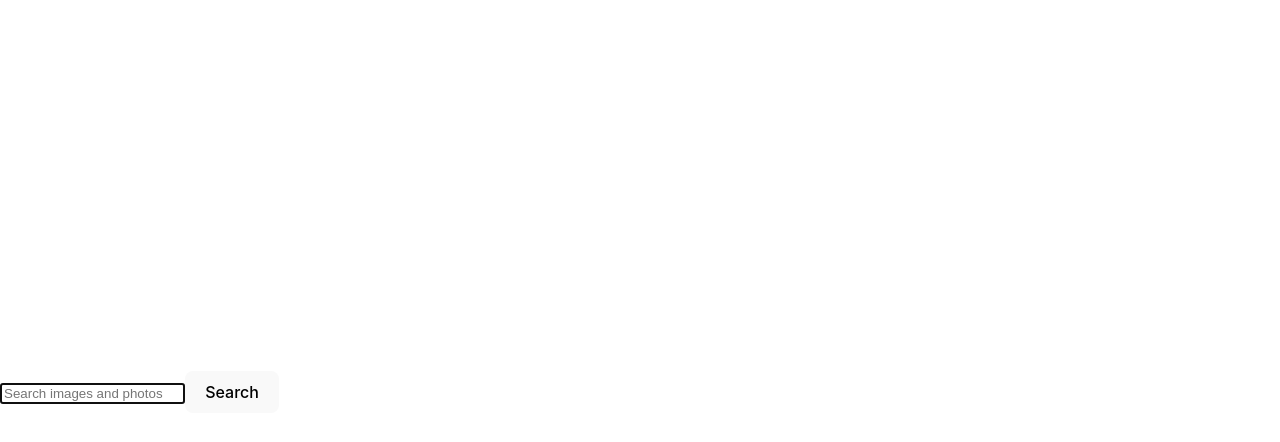
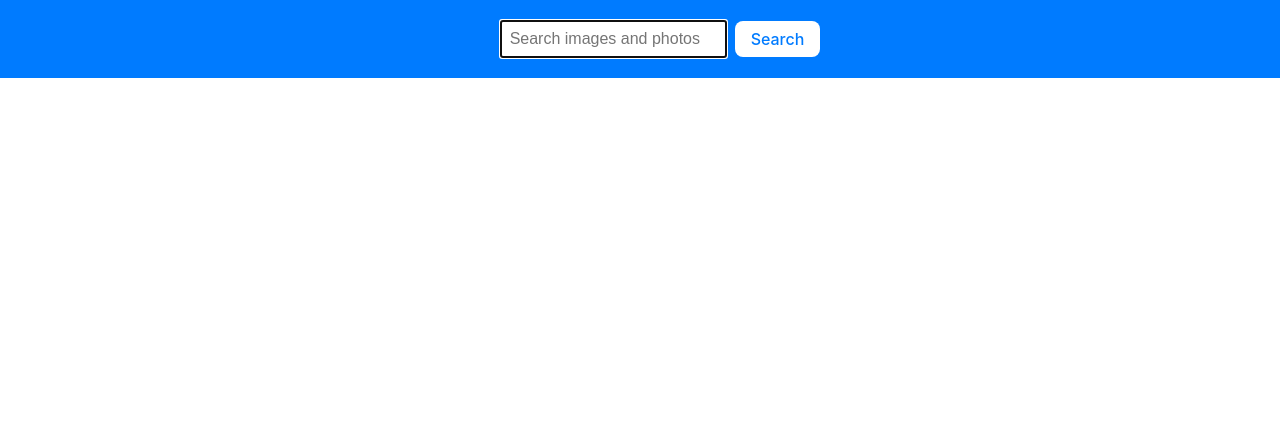
Before and after one commit to VadymMurzin/goit-react-hw-04, a React (Vite) app: page / in a window 1280 px wide. Shown: the top 442 px of the page. Built offline with nearby package versions, Linux system fonts and the light colour scheme.

Commit message:
Fix ImageModal add style SearchBar and ImageGallery

```diff
--- a/src/components/App.jsx
+++ b/src/components/App.jsx
@@ -9,7 +9,6 @@ import ImageModal from './ImageModal';
 import toast, { Toaster } from 'react-hot-toast';
 
 const App = () => {
-
   const [images, setImages] = useState([]);
   const [loading, setLoading] = useState(false);
   const [error, setError] = useState(null);
@@ -17,14 +16,15 @@ const [page, setPage] = useState(1);
   const [selectedImage, setSelectedImage] = useState(null);
   const [modalIsOpen, setModalIsOpen] = useState(false);
 
-
   const accessKey = 'U8xAAUR5Fxct90hrHZPN8X0OTN8GSELW7D9-rpK04bA';
 
-const handleSearch = async (query) => {
+  const handleSearch = async query => {
     try {
       setError(null);
       setLoading(true);
-        const response = await axios.get(`https://api.unsplash.com/search/photos?query=${query}&page=1&client_id=${accessKey}`);
+      const response = await axios.get(
+        `https://api.unsplash.com/search/photos?query=${query}&page=1&client_id=${accessKey}`
+      );
       setImages(response.data.results);
       setPage(2);
     } catch (error) {
@@ -36,22 +36,23 @@ const handleSearch = async (query) => {
     }
   };
 
-  const handleLoadMore = async (query) => {
+  const handleLoadMore = async query => {
     try {
       setLoading(true);
-      const response = await axios.get(`https://api.unsplash.com/search/photos?query=${query}&page=${page}&client_id=${accessKey}`);
-      setImages((prevImages) => [...prevImages, ...response.data.results]);
-      setPage((prevPage) => prevPage + 1);
+      const response = await axios.get(
+        `https://api.unsplash.com/search/photos?query=${query}&page=${page}&client_id=${accessKey}`
+      );
+      setImages(prevImages => [...prevImages, ...response.data.results]);
+      setPage(prevPage => prevPage + 1);
     } catch (error) {
       console.error('Error loading more images:', error);
       toast('Failed to load more images. Please try again later.', { duration: 3000, icon: '❌' });
     } finally {
       setLoading(false);
     }
-
   };
 
-  const handleImageClick = (image) => {
+  const handleImageClick = image => {
     setSelectedImage(image);
     setModalIsOpen(true);
   };
@@ -63,7 +64,7 @@ const handleSearch = async (query) => {
 
   useEffect(() => {
     if (modalIsOpen) {
-      const handleKeyPress = (e) => {
+      const handleKeyPress = e => {
         if (e.key === 'Escape') {
           handleModalClose();
         }
@@ -85,8 +86,18 @@ const handleSearch = async (query) => {
       {error && <ErrorMessage message={error} />}
       {images.length > 0 && <LoadMoreBtn onLoadMore={handleLoadMore} />}
       <Toaster />
+      {/* {modalIsOpen && (
+        <ImageModal isOpen={modalIsOpen} onRequestClose={handleModalClose} image={selectedImage} />
+      )} */}
       {modalIsOpen && (
-        <ImageModal isOpen={modalIsOpen} onRequestClose={handleModalClose} image={selectedImage} />
+        <ImageModal
+          isOpen={modalIsOpen}
+          onRequestClose={handleModalClose}
+          src={selectedImage.urls.regular}
+          alt={selectedImage.alt_description}
+          author={selectedImage.user.username}
+          likes={selectedImage.likes}
+        />
       )}
     </div>
   );
--- a/src/components/ImageGallery.jsx
+++ b/src/components/ImageGallery.jsx
@@ -1,8 +1,9 @@
 import ImageCard from './ImageCard';
+import css from './imageGallery.module.css';
 
 const ImageGallery = ({ images, onImageClick }) => {
   return (
-    <ul>
+    <ul className={css.liStyle}>
       {images.map((image) => (
         <li key={image.id}>
           <div onClick={() => onImageClick(image)}>
--- a/src/components/ImageModal.jsx
+++ b/src/components/ImageModal.jsx
@@ -1,20 +1,22 @@
 import PropTypes from 'prop-types';
 import Modal from 'react-modal';
+import css from './imageModal.module.css';
 
-const ImageModal = ({ isOpen, onRequestClose, image }) => {
+const ImageModal = ({ isOpen, onRequestClose, src, alt, author, likes }) => {
   return (
     <Modal
       isOpen={isOpen}
       onRequestClose={onRequestClose}
       contentLabel="Image Modal"
       overlayClassName="modal-overlay"
+      className={css.modalOverlay}
     >
-      {image && (
-        <div>
-          <img src={image.urls.regular} alt={image.alt_description} />
+      {src && alt && (
+        <div className={css.modalContent}>
+          <img src={src} alt={alt} />
           <div>
-            <p>Author: {image.user.username}</p>
-            <p>Likes: {image.likes}</p>
+            <p>Author: {author}</p>
+            <p>Likes: {likes}</p>
           </div>
         </div>
       )}
@@ -25,16 +27,10 @@ const ImageModal = ({ isOpen, onRequestClose, image }) => {
 ImageModal.propTypes = {
   isOpen: PropTypes.bool.isRequired,
   onRequestClose: PropTypes.func.isRequired,
-  image: PropTypes.shape({
-    urls: PropTypes.shape({
-      regular: PropTypes.string.isRequired,
-    }).isRequired,
-    alt_description: PropTypes.string.isRequired,
-    user: PropTypes.shape({
-      username: PropTypes.string.isRequired,
-    }).isRequired,
-    likes: PropTypes.number.isRequired,
-  }),
+  src: PropTypes.string,
+  alt: PropTypes.string,
+  author: PropTypes.string,
+  likes: PropTypes.number,
 };
 
 export default ImageModal;
--- a/src/components/LoadMoreBtn.jsx
+++ b/src/components/LoadMoreBtn.jsx
@@ -1,5 +1,7 @@
+import css from './loadMoreBtn.module.css';
+
 const LoadMoreBtn = ({ onLoadMore }) => {
-  return <button onClick={onLoadMore}>Load more</button>;
+  return <button onClick={onLoadMore} className={css.button}>Load more</button>;
 };
 
 export default LoadMoreBtn;
--- a/src/components/SearchBar.jsx
+++ b/src/components/SearchBar.jsx
@@ -1,5 +1,6 @@
 import { useState } from 'react';
 import toast, { Toaster } from 'react-hot-toast';
+import css from './searchBar.module.css';
 
 const SearchBar = ({ onSubmit }) => {
   const [query, setQuery] = useState('');
@@ -14,9 +15,10 @@ const SearchBar = ({ onSubmit }) => {
   };
 
   return (
-    <header>
-      <form onSubmit={handleSubmit}>
+    <header className={css.header}>
+      <form onSubmit={handleSubmit} className={css.form}>
         <input
+          className={css.input}
           type="text"
           autoComplete="off"
           autoFocus
@@ -24,7 +26,7 @@ const SearchBar = ({ onSubmit }) => {
           value={query}
           onChange={(e) => setQuery(e.target.value)}
         />
-        <button type="submit">Search</button>
+        <button type="submit" className={css.button}>Search</button>
         <Toaster />
       </form>
     </header>
--- /dev/null
+++ b/src/components/imageGallery.module.css
@@ -0,0 +1,7 @@
+.liStyle {
+    list-style: none;
+    display: flex;
+    flex-wrap: wrap;
+    margin-top: 100px;
+    gap: 20px;
+}
--- /dev/null
+++ b/src/components/imageModal.module.css
@@ -0,0 +1,19 @@
+.modalOverlay {
+    position: fixed;
+    top: 0;
+    left: 0;
+    right: 0;
+    bottom: 0;
+    background: rgba(0, 0, 0, 0.5); /* Півпрозорий чорний колір для оверлею */
+    display: flex;
+    align-items: center;
+    justify-content: center;
+  }
+
+  .modalContent {
+    max-width: 80%;
+    max-height: 80%;
+    overflow: hidden;
+    background: #fff;
+    border-radius: 8px;
+  }
--- /dev/null
+++ b/src/components/loadMoreBtn.module.css
@@ -0,0 +1,10 @@
+.button {
+    margin: 0 auto;
+    display: block;
+    padding: 8px 16px;
+    font-size: 16px;
+    background-color: #fff; /* білий колір фону для контрасту */
+    color: #007bff; /* синій колір тексту */
+    border: solid black 2px;
+    cursor: pointer;
+  }
--- /dev/null
+++ b/src/components/searchBar.module.css
@@ -0,0 +1,31 @@
+.header {
+  background-color: #007bff; /* синій колір фону */
+  padding: 20px;
+  text-align: center;
+  position: fixed;
+  top: 0;
+  left: 0;
+  width: 100%;
+  z-index: 1000;
+}
+
+.form {
+  display: flex;
+  align-items: center;
+  justify-content: center;
+}
+
+.input {
+  padding: 8px;
+  margin-right: 8px;
+  font-size: 16px;
+}
+
+.button {
+  padding: 8px 16px;
+  font-size: 16px;
+  background-color: #fff; /* білий колір фону для контрасту */
+  color: #007bff; /* синій колір тексту */
+  border: none;
+  cursor: pointer;
+}
```
Lines whose indentation alone changed are shown as unchanged.
